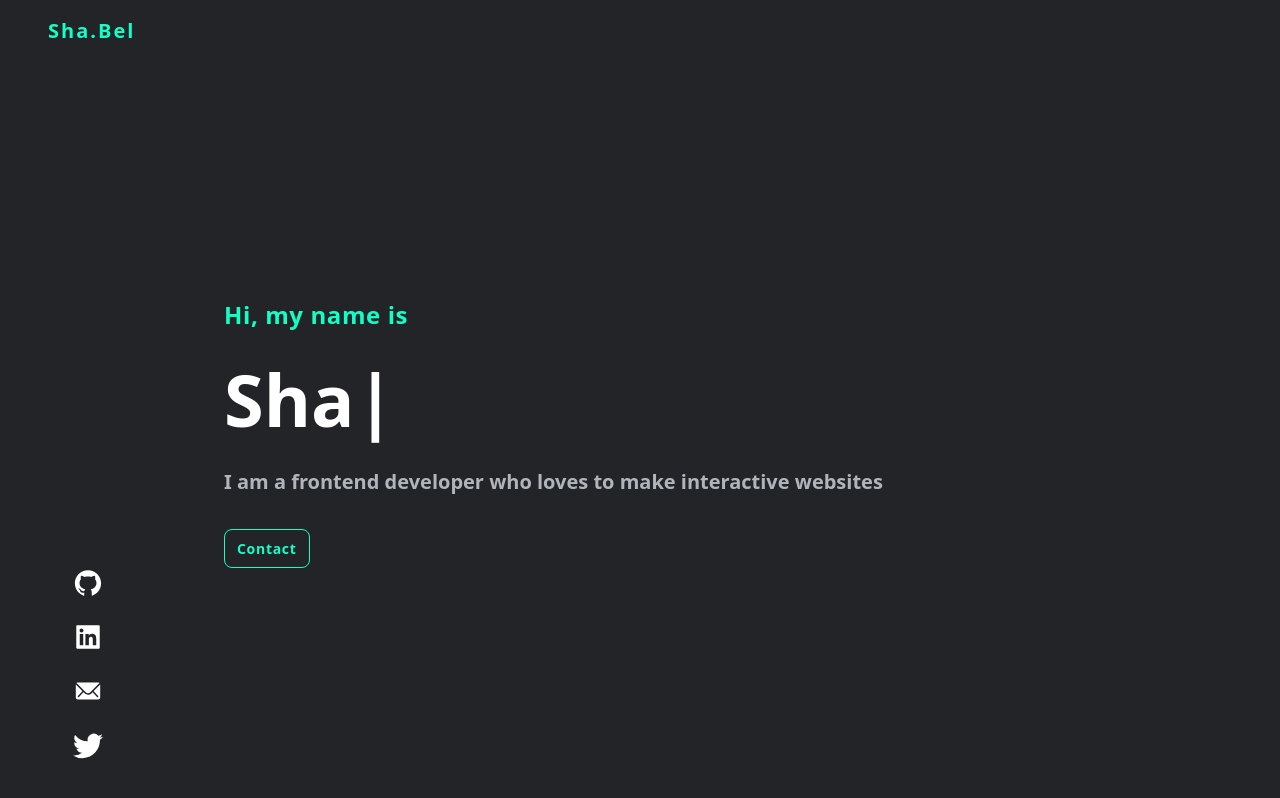
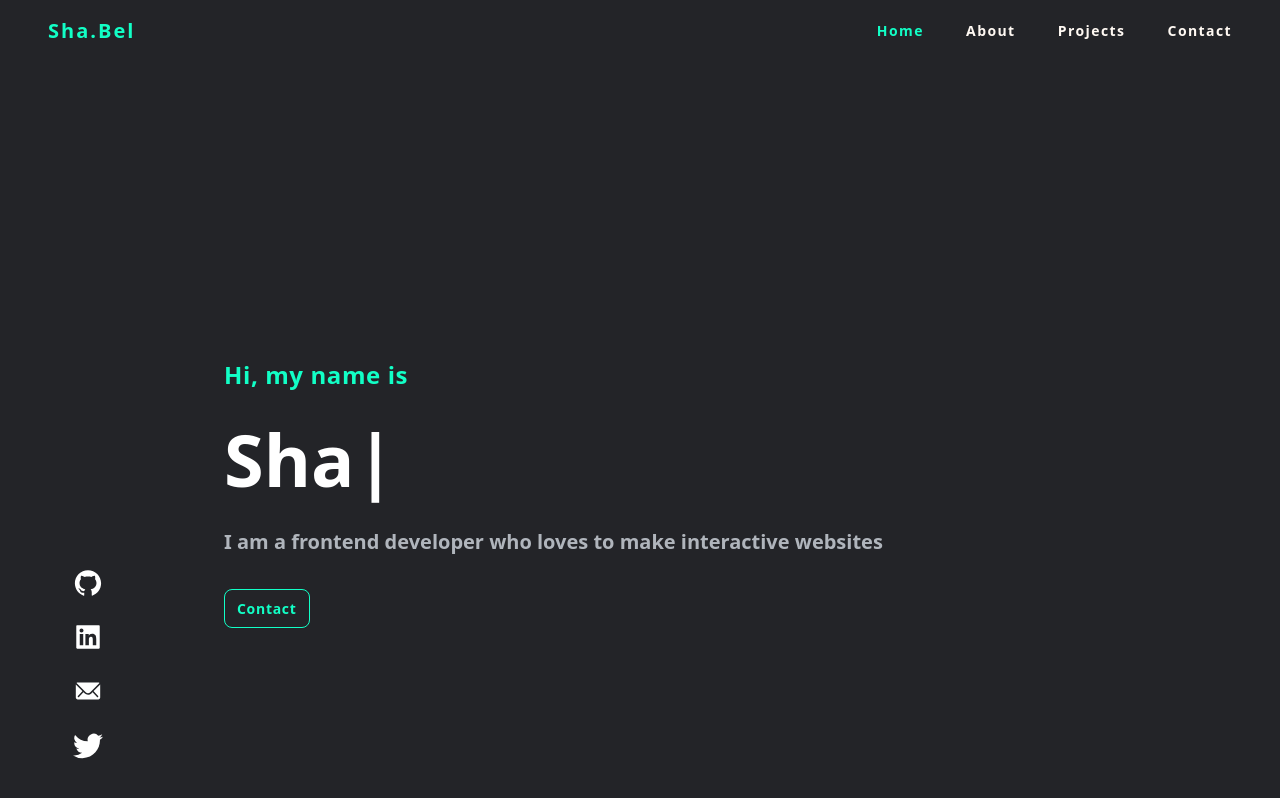
Before and after one commit to mrshabel/portfolio, a React (Create React App) app: page / in a window 1280 px wide. Built offline with nearby package versions, Linux system fonts and the light colour scheme.

Commit message:
fix: responsive screen

```diff
--- a/src/components/Header.jsx
+++ b/src/components/Header.jsx
@@ -12,7 +12,9 @@ export default function Header() {
       </h2>
       <nav
         className={`flex flex-col md:flex-row gap-5 mt-5 md:mt-0 items-center w-full md:justify-between md:w-[40%] lg:w-[30%] font-bold tracking-widest text-sm ${
-          isOpen ? "block h-screen gap-12 mt-[15vh] " : "hidden"
+          isOpen
+            ? "block h-screen gap-12 pt-[15vh] z-10 "
+            : "hidden md:flex md:justify-between"
         } `}
       >
         <NavLink
--- a/src/pages/Home.jsx
+++ b/src/pages/Home.jsx
@@ -4,7 +4,7 @@ import TypewriterText from "../components/Typewriter";
 
 const Home = () => {
   return (
-    <div className="h-full flex flex-col justify-center gap-8 ">
+    <div className="h-full pt-[15vh] flex flex-col justify-center gap-8 ">
       <h2 className="text-active text-2xl tracking-wide">Hi, my name is</h2>
       <div className="text-5xl md:text-7xl font-bold">
         <TypewriterText text="Shabel Gumah " />
```
